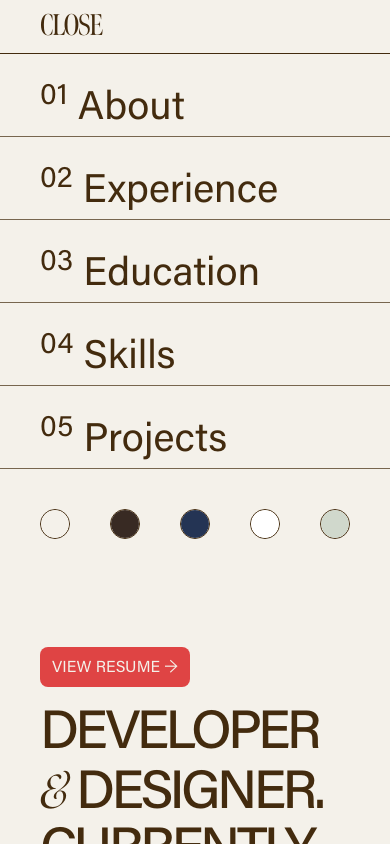
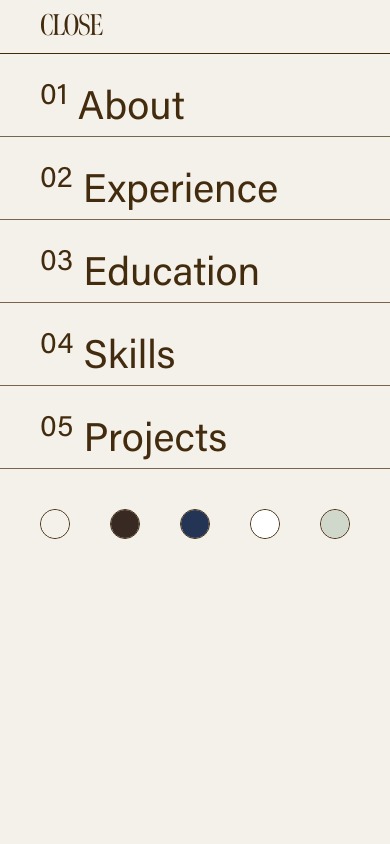
Before and after one commit to ReiKong/personal-website-2, a Next.js app: page / in a window 390 px wide. Both pictures are taken after a click on the element "MENU". Shown: the top 844 px of the page. Built offline with nearby package versions, Linux system fonts and the light colour scheme; a web font is replaced by a local one.

Commit message:
Header animation and fixing mobile nav height issue

```diff
--- a/components/navigation/footer.tsx
+++ b/components/navigation/footer.tsx
@@ -8,6 +8,7 @@ import {
 } from "react-icons/bs";
 import { IconContext } from "react-icons";
 import Link from "next/link";
+import { Link as ScrollLink } from "react-scroll";
 
 const options = {
     duration: 500,
@@ -23,7 +24,11 @@ export default function footer() {
             </div>
             <div className="flex-cols gap-y-4">
                 <div className="text-primary/60 text-[64px] font-semibold font-serif leading-[1em]">Thanks for visting—let's get in touch!</div>
-                <div className="text-primary text-[64px] font-semibold font-serif leading-[1em]">reiskongs[at]gmail.com</div>
+                <a
+                    className="text-primary text-[64px] font-semibold font-serif leading-[1em] hover:bg-primary hover:text-secondary1"
+                    href="mailto:reiskongs@gmail.com"
+                >
+                    reiskongs[at]gmail.com</a>
             </div>
             <div className="text-primary text-xl font-medium font-sans pt-[40px]">DESIGNED & BUILT WITH LOVE BY REI KONG</div>
             <div className="justify-center items-start gap-2.5 inline-flex">
@@ -65,6 +70,25 @@ export default function footer() {
                     </IconContext.Provider>
                 </Link>
             </div>
+            <div className="flex flex-col">
+                {[
+                    ['about', '01', 'About'],
+                    ['experience', '02', 'Experience'],
+                    ['education', '03', 'Education'],
+                    ['skills', '04', 'Skills'],
+                    ['projects', '05', 'Projects'],
+                ].map(([section, index, name]) => (
+                    <ScrollLink
+                        to={section}
+                        spy={true}
+                        smooth={true}
+                        offset={0}
+                        duration={400}
+                        className="text-primary">
+                        <sup></sup>  {name}
+                    </ScrollLink>
+                ))}
+            </div>
             <div>
                 <p className="text-primary text-[16px]">© Rei Kong 2023</p>
             </div>
--- a/components/navigation/mobileNav.tsx
+++ b/components/navigation/mobileNav.tsx
@@ -7,6 +7,7 @@ import { BsCircleFill } from "react-icons/bs";
 import ThemeChanger from "../../components/Theme";
 
 export default function MobileMenu() {
+    const openMenuHeight = `calc(100vh-54px)`;
     const [open, setOpen] = useState('Menu');
     const [visible, setVisible] = useState('hidden');
     const [height, setHeight] = useState('0vh');
@@ -16,7 +17,7 @@ export default function MobileMenu() {
         if (open == 'Menu') {
             setOpen('Close');
             setVisible('flex flex-col');
-            setHeight('calc(100vh_-_54px)');
+            setHeight('screenMinus54');
             setNoScroll(true);
         } else {
             setOpen('Menu');
@@ -33,7 +34,7 @@ export default function MobileMenu() {
       }, [noScroll]);
 
     return (
-        <div className="w-[100%] h-[100%] top-0 sticky z-[3] pt-[4px] bg-primary flex flex-col sm:hidden">
+        <div className="w-[100%] top-0 sticky z-[3] pt-[4px] bg-primary flex flex-col sm:hidden">
             <div className="border-b-[1px] border-b-secondary1 px-[40px] h-[50px]">
                 <h2
                     className="text-secondary1 font-serif uppercase tracking-tighter text-[30px] hover:text-accent-500 transition duration-200 hover:cursor-pointer"
@@ -43,7 +44,7 @@ export default function MobileMenu() {
                 </h2>
             </div>
 
-            <div className={`border-b-[0px] h-[${height}] ${visible} sm:hidden sm:h-[0px] transition-[height] duration-400 ease-out`}>
+            <div className={`border-b-[0px] ${height} ${visible} sm:hidden sm:h-[0vh]`}>
                 <ScrollLink
                     to="about"
                     spy={true}
--- a/components/sections/header.tsx
+++ b/components/sections/header.tsx
@@ -9,7 +9,9 @@ export default function Header() {
                     </Link>
                 </button>
                 <div className="w-[100%]">
-                    <h1 className="h1Header inline-block">DEVELOPER <span className="font-serif italic">&</span> DESIGNER.</h1>
+                    <div className="overflow-hidden">
+                        <h1 className="h1Header inline-block animate-rise">DEVELOPER <span className="font-serif italic">&</span> DESIGNER.</h1>
+                    </div>
                     <h1 className="h1Header">CURRENTLY IN MONTRÉAL.</h1>
                     <h1 className="h1Header text-secondary1">
                     <span className="font-serif italic text-secondary1 inline-block">&nbsp;STUDYING&nbsp;</span>
--- a/styles/globals.css
+++ b/styles/globals.css
@@ -151,6 +151,24 @@ h1, h2, h3, h4, p, span {
   @apply text-primary bg-accent-500;
 }
 
+::-webkit-scrollbar {
+  width: 10px;
+}
+
+/* Track */
+::-webkit-scrollbar-track {
+  @apply bg-primary;
+}
+
+::-webkit-scrollbar-thumb {
+  @apply bg-accent-500;
+}
+
+/* Handle on hover */
+::-webkit-scrollbar-thumb:hover {
+  @apply bg-accent-600;
+}
+
 .sideBarLink {
   @apply text-secondary1 text-[18px] border-b-[1px] border-secondary2 pt-1 transition-colors hover:text-accent-500 hover:cursor-pointer hover:border-b-accent-500;
   line-height: 130%; /* 31.2px */
@@ -264,6 +282,12 @@ p.table, span.table {
   writing-mode: vertical-ltr;
 }
 
+@layer utilities {
+  .screenMinus54 {
+    height: calc(100vh - 54px);
+  }
+}
+
 @media only screen and (max-width: 600px) {
   #left {
     display: none;
--- a/tailwind.config.ts
+++ b/tailwind.config.ts
@@ -26,8 +26,22 @@ const config: Config = {
       transitionProperty: {
         'height': 'height',
       },
+      animation: {
+        rise: 'rise 1.3s ease',
+        growDown: 'growDown 300ms ease-in-out forwards'
+        }
+      },
+      keyframes: {
+        rise: {
+          '0%': { transform: 'translate(0%,150%) skewX(0deg)' },
+          '100%': { transform: 'translate(0%,0%) skewX(0deg)' },
+        },
+        growDown: {
+          '0%': { transform: 'scaleY(0)' },
+          '100%': { transform: 'scaleY(1)' },
+        }
+      },
     },
-  },
   plugins: [
     require('@tailwindcss/typography'),
   ],
```
